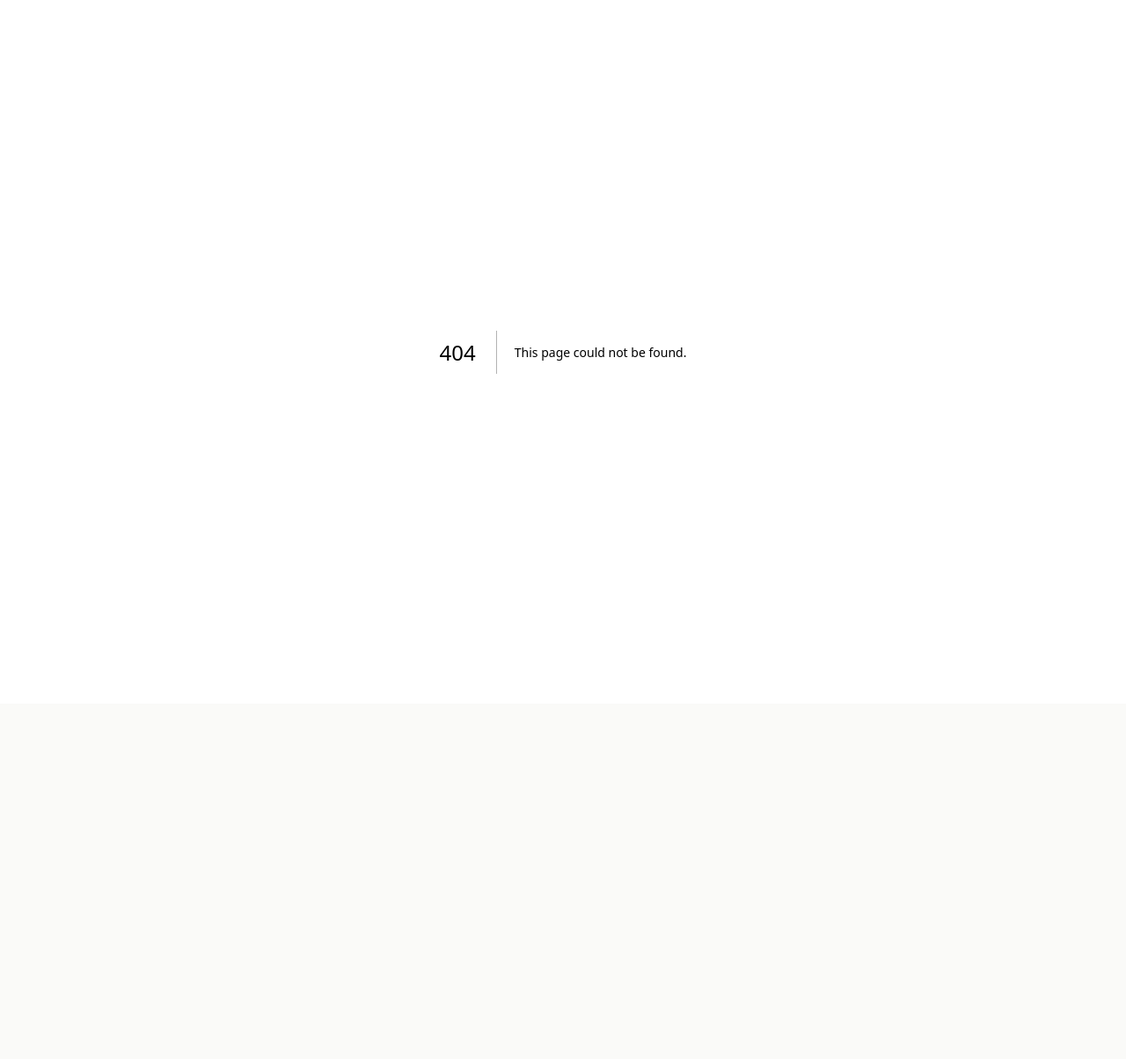
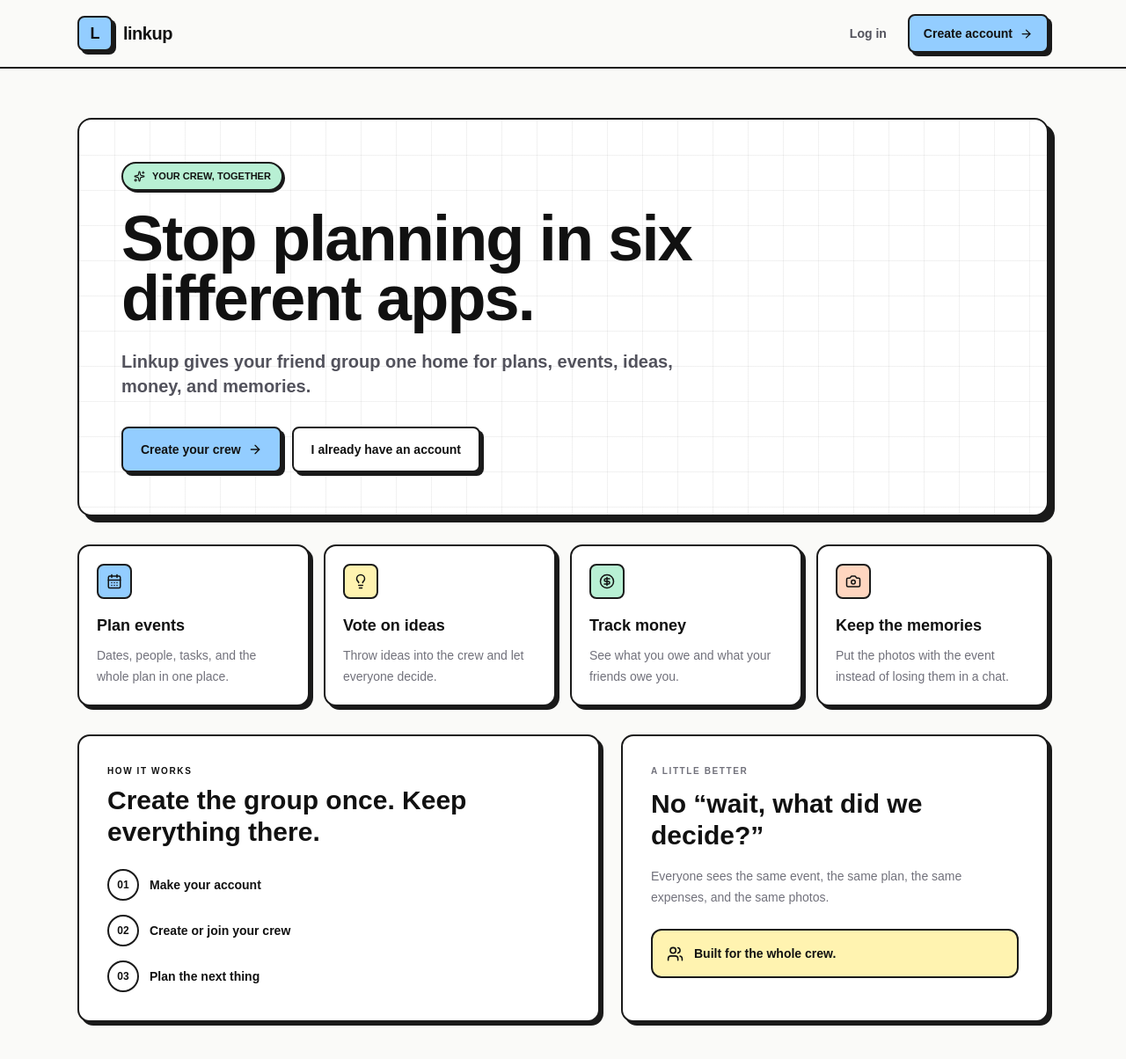
Before and after one commit to justrishith/linkup, a Next.js app: page /welcome in a window 1280 px wide. Before the commit this address had no page. Shown: the top 1204 px of the page at 88% size. Before the commit the page ends 800 px from the top, so only its background shows below. Built offline with nearby package versions, Linux system fonts and the light colour scheme.

Commit message:
Add public Linkup welcome landing page

```diff
--- /dev/null
+++ b/app/welcome/page.tsx
@@ -0,0 +1,62 @@
+import Link from 'next/link'
+import { ArrowRight, CalendarDays, Camera, CircleDollarSign, Lightbulb, Users, Sparkles } from 'lucide-react'
+
+const features = [
+  [CalendarDays, 'Plan events', 'Dates, people, tasks, and the whole plan in one place.', 'bg-brand-blue'],
+  [Lightbulb, 'Vote on ideas', 'Throw ideas into the crew and let everyone decide.', 'bg-brand-lemon'],
+  [CircleDollarSign, 'Track money', 'See what you owe and what your friends owe you.', 'bg-brand-mint'],
+  [Camera, 'Keep the memories', 'Put the photos with the event instead of losing them in a chat.', 'bg-brand-peach'],
+]
+
+export default function WelcomePage() {
+  return (
+    <main className="min-h-screen bg-[#fafaf8] text-[#111]">
+      <header className="border-b-2 border-[#1a1a1a] bg-[#fafaf8]/95 backdrop-blur">
+        <div className="mx-auto flex max-w-6xl items-center justify-between px-4 py-4 sm:px-6">
+          <Link href="/" className="flex items-center gap-3">
+            <div className="grid h-10 w-10 place-items-center rounded-lg border-2 border-[#1a1a1a] bg-brand-blue text-lg font-black shadow-[4px_4px_0_#1a1a1a]">L</div>
+            <span className="text-xl font-black tracking-tight">linkup</span>
+          </Link>
+          <div className="flex items-center gap-3">
+            <Link href="/auth" className="rounded-lg px-3 py-2 text-sm font-black text-zinc-600 hover:bg-white hover:text-black">Log in</Link>
+            <Link href="/auth" className="brutal-btn rounded-lg bg-brand-blue px-4 py-2.5 text-sm">Create account <ArrowRight size={15}/></Link>
+          </div>
+        </div>
+      </header>
+
+      <div className="mx-auto max-w-6xl px-4 pb-20 pt-8 sm:px-6 sm:pt-14">
+        <section className="hero-grid anim-1 overflow-hidden rounded-2xl border-2 border-[#1a1a1a] bg-white p-7 shadow-[7px_7px_0_#1a1a1a] sm:p-12">
+          <div className="max-w-4xl">
+            <div className="mb-5 inline-flex items-center gap-2 rounded-full border-2 border-[#1a1a1a] bg-brand-mint px-3 py-1.5 text-[11px] font-black shadow-[2px_2px_0_#1a1a1a]"><Sparkles size={13}/> YOUR CREW, TOGETHER</div>
+            <h1 className="max-w-4xl text-5xl font-black leading-[.95] tracking-tight sm:text-7xl">Stop planning in six different apps.</h1>
+            <p className="mt-6 max-w-2xl text-base font-semibold leading-7 text-zinc-600 sm:text-xl">Linkup gives your friend group one home for plans, events, ideas, money, and memories.</p>
+            <div className="mt-8 flex flex-wrap gap-3">
+              <Link href="/auth" className="brutal-btn rounded-lg bg-brand-blue px-5 py-3.5 text-sm">Create your crew <ArrowRight size={16}/></Link>
+              <Link href="/auth" className="brutal-btn rounded-lg bg-white px-5 py-3.5 text-sm">I already have an account</Link>
+            </div>
+          </div>
+        </section>
+
+        <section className="anim-2 mt-8 grid gap-4 sm:grid-cols-2 lg:grid-cols-4">
+          {features.map(([Icon, title, desc, bg]) => { const I = Icon as typeof CalendarDays; return <div key={title as string} className="brutal-card p-5"><div className={`grid h-10 w-10 place-items-center rounded-lg border-2 border-[#1a1a1a] ${bg}`}><I size={18}/></div><h2 className="mt-4 text-lg font-black">{title as string}</h2><p className="mt-2 text-sm font-medium leading-6 text-zinc-500">{desc as string}</p></div> })}
+        </section>
+
+        <section className="anim-3 mt-8 grid gap-6 lg:grid-cols-[1.1fr_.9fr]">
+          <div className="brutal-card bg-brand-blue p-6 sm:p-8">
+            <div className="text-[10px] font-black tracking-[.16em]">HOW IT WORKS</div>
+            <h2 className="mt-2 text-3xl font-black">Create the group once. Keep everything there.</h2>
+            <div className="mt-6 space-y-4">
+              {[['01','Make your account'],['02','Create or join your crew'],['03','Plan the next thing']].map(([n,t]) => <div key={n} className="flex items-center gap-3"><div className="grid h-9 w-9 place-items-center rounded-full border-2 border-[#1a1a1a] bg-white text-xs font-black">{n}</div><div className="text-sm font-black">{t}</div></div>)}
+            </div>
+          </div>
+          <div className="brutal-card p-6 sm:p-8">
+            <div className="mb-3 text-[10px] font-black tracking-[.16em] text-zinc-500">A LITTLE BETTER</div>
+            <h2 className="text-3xl font-black">No “wait, what did we decide?”</h2>
+            <p className="mt-4 text-sm font-medium leading-6 text-zinc-500">Everyone sees the same event, the same plan, the same expenses, and the same photos.</p>
+            <div className="mt-6 flex items-center gap-3 rounded-xl border-2 border-[#1a1a1a] bg-brand-lemon p-4"><Users size={19}/><span className="text-sm font-black">Built for the whole crew.</span></div>
+          </div>
+        </section>
+      </div>
+    </main>
+  )
+}
```
